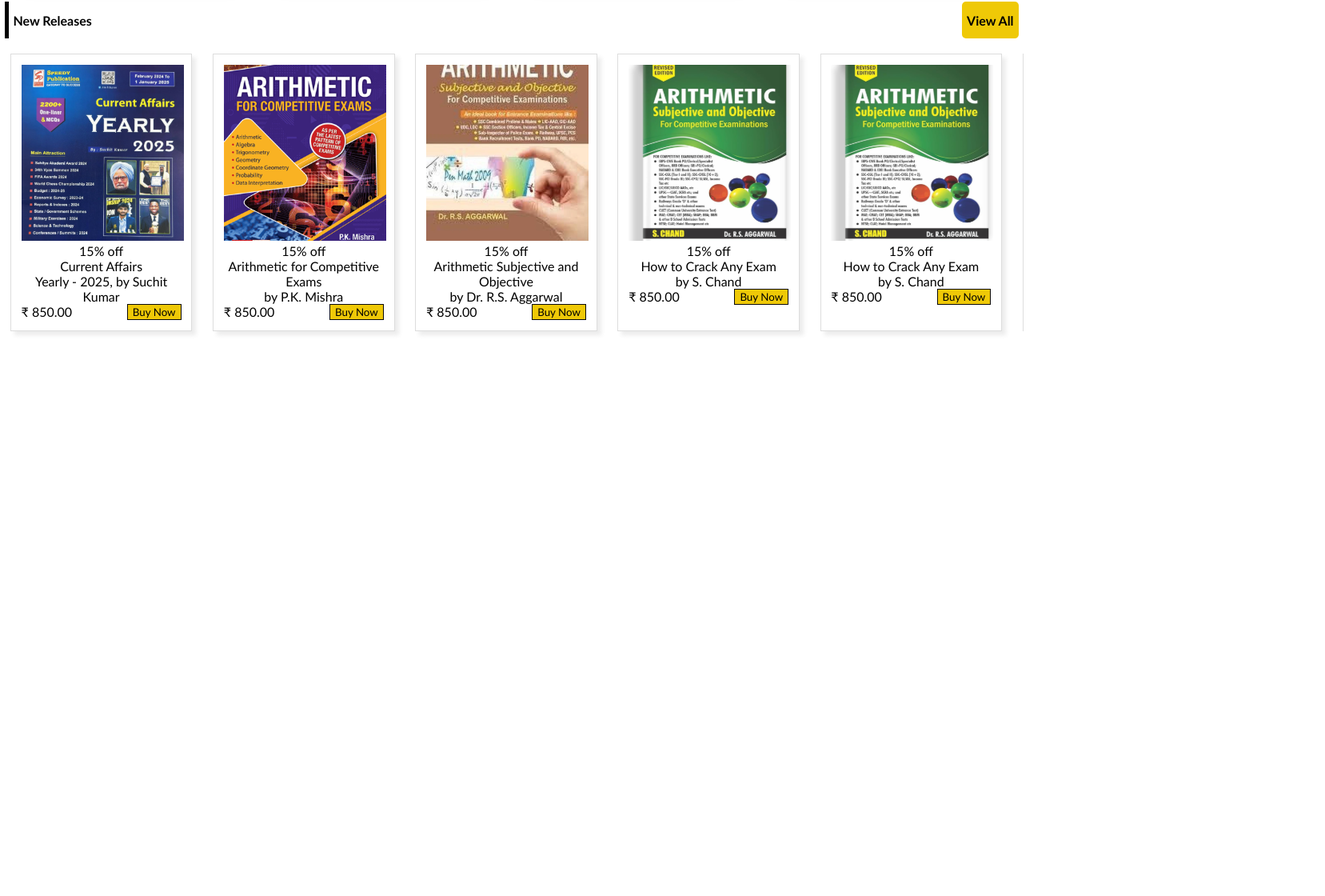
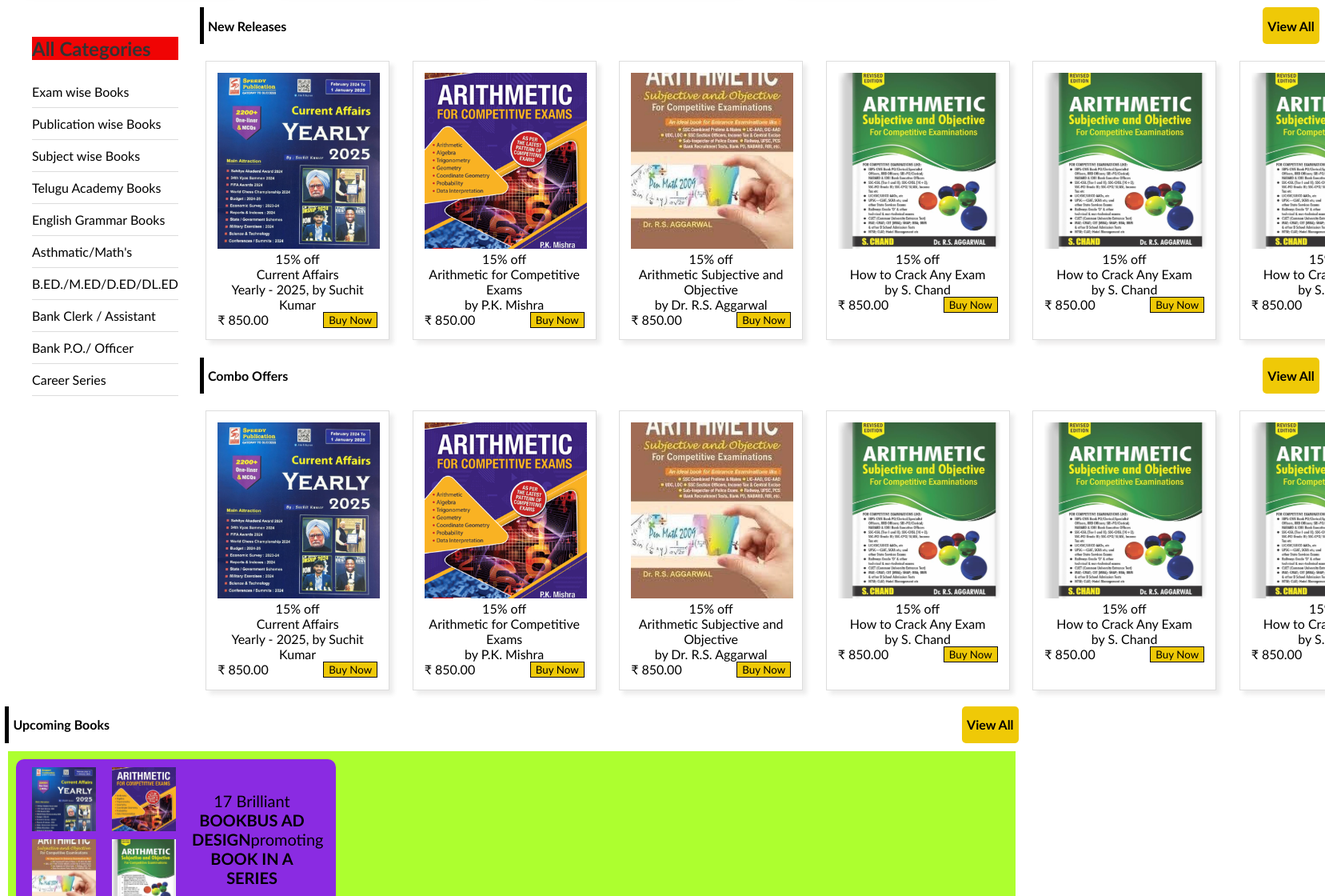
Before and after one commit to lokeshwarp01/indianbookhouse, a React (Create React App) app: page / in a window 1280 px wide. Shown: the part 908-2028 px from the top of the page at 80% size, 1657 px wide, since content can reach past the window. Before the commit the page ends 1334 px from the top, so only its background shows below. Built offline with nearby package versions, Linux system fonts and the light colour scheme.

Commit message:
add more sidebar and upcomming title bar

```diff
--- a/src/App.css
+++ b/src/App.css
@@ -1,3 +1,9 @@
 * {
     font-family: 'Trebuchet MS', sans-serif;
 }
+
+.container1 {
+    display: flex;
+    align-items: flex-start;
+    margin-left: 20px;
+}
--- a/src/App.js
+++ b/src/App.js
@@ -5,6 +5,8 @@
 import PopularCat from "./components/PopularCat.js";
 import BookRack from "./components/Bookrack.js";
 import './App.css';
+import AllCatSidebar from "./components/AllCatSidebar.js";
+import UpCommingBooks from "./components/UpCommingBooks.js";
 function App() {
   return (
     <div className="App">
@@ -15,11 +17,23 @@
         headingText="Popular Categories"
         buttonText="View All" />
       <PopularCat />
+      <div className="container1">
+        <AllCatSidebar />
+        <div className="container2">
+          <HeadingButton
+            headingText="New Releases"
+            buttonText="View All" />
+          <BookRack />
+          <HeadingButton
+            headingText="Combo Offers"
+            buttonText="View All" />
+          <BookRack />
+        </div>
+      </div>
       <HeadingButton
-        headingText="New Releases"
+        headingText="Upcoming Books"
         buttonText="View All" />
-      <BookRack />
-
+      <UpCommingBooks />
     </div >
   );
 }
--- a/src/components/ActionBar.css
+++ b/src/components/ActionBar.css
@@ -1,4 +1,3 @@
-
 .content {
     display: flex;
     flex-direction: row;
@@ -21,3 +20,7 @@
     background-color: #f00404;
     cursor: pointer;
 }
+
+.content-button.active {
+    background-color: #f00404;
+}
--- /dev/null
+++ b/src/components/AllCatSidebar.css
@@ -0,0 +1,39 @@
+.sidebar {
+  display: flex;
+  flex-direction: column;
+  max-width: 250px;
+  min-height: 100%;
+  align-items: stretch;
+  padding: 20px;
+  border-radius: 10px;
+}
+
+.sidebar h3 {
+  background-color: #f00404;
+  margin-bottom: 20px;
+  color: #333;
+  font-size: 1.5rem;
+}
+
+.sidebar ul {
+  list-style: none;
+  padding: 0;
+  margin: 0;
+}
+
+.sidebar li {
+  padding: 10px 0;
+  border-bottom: 1px solid #ddd;
+  cursor: pointer;
+  transition: all 0.3s ease;
+}
+
+.sidebar li:hover {
+  background-color: #f00404;
+}
+
+.sidebar li.active {
+  background-color: #f00404;
+  color: white;
+  padding-left: 10px;
+}
--- /dev/null
+++ b/src/components/AllCatSidebar.js
@@ -0,0 +1,23 @@
+import React from 'react';
+import './AllCatSidebar.css';
+const AllCatSidebar = () => {
+    return (
+        <div className="sidebar">
+            <h3>All Categories</h3>
+            <ul>
+                <li>Exam wise Books</li>
+                <li>Publication wise Books</li>
+                <li>Subject wise Books</li>
+                <li>Telugu Academy Books</li>
+                <li>English Grammar Books</li>
+                <li>Asthmatic/Math's</li>
+                <li>B.ED./M.ED/D.ED/DL.ED</li>
+                <li>Bank Clerk / Assistant</li>
+                <li>Bank P.O./ Officer</li>
+                <li>Career Series</li>
+            </ul>
+        </div >
+    );
+};
+
+export default AllCatSidebar;
--- /dev/null
+++ b/src/components/UpCommingBooks.css
@@ -0,0 +1,82 @@
+.upcoming-books {
+    display: flex;
+    justify-content: space-between;
+    margin: 10px;
+    background-color: greenyellow;
+}
+
+.book1 {
+    position: relative;
+    margin: 10px;
+    min-height: 200px;
+    min-width: 400px;
+    border-radius: 10px;
+    background-color: blueviolet;
+}
+
+#Bimage1 {
+    position: absolute;
+    top: 10px;
+    left: 20px;
+    height: 80px;
+    width: 80px;
+    background-image: url("../assets/image1.svg");
+    background-size: cover;
+}
+
+#Bimage2 {
+    position: absolute;
+    top: 10px;
+    left: 120px;
+    height: 80px;
+    width: 80px;
+    background-image: url("../assets/image2.svg");
+    background-size: cover;
+}
+
+#Bimage3 {
+    position: absolute;
+    top: 100px;
+    left: 20px;
+    height: 80px;
+    width: 80px;
+    background-image: url("../assets/image3.svg");
+    background-size: cover;
+}
+
+#Bimage4 {
+    position: absolute;
+    top: 100px;
+    left: 120px;
+    height: 80px;
+    width: 80px;
+    background-image: url("../assets/image4.svg");
+    background-size: cover;
+}
+
+#content {
+    position: absolute;
+    top: 20px;
+    left: 220px;
+    height: 100px;
+    width: 150px;
+    text-align: center;
+    font-size: 20px;
+}
+
+/*
+.book2 {
+    margin: 10px;
+    min-height: 200px;
+    min-width: 400px;
+    border-radius: 10px;
+    background-color: blueviolet;
+}
+
+.book3 {
+    margin: 10px;
+    min-height: 200px;
+    min-width: 400px;
+    border-radius: 10px;
+    background-color: blueviolet;
+} */
--- /dev/null
+++ b/src/components/UpCommingBooks.js
@@ -0,0 +1,26 @@
+import React from 'react';
+import './UpCommingBooks.css';
+
+const UpCommingBooks = () => {
+    return (
+        <div className="upcoming-books">
+            <div className="book1">
+                <div id='Bimage1'></div>
+                <div id='Bimage2'></div>
+                <div id='Bimage3'></div>
+                <div id='Bimage4'></div>
+                <div id='content'>
+                    <p>17 Brilliant
+                        <strong> BOOKBUS AD DESIGN</strong>
+                        promoting
+                        <strong> BOOK IN A SERIES </strong>
+                    </p>
+                </div>
+            </div>
+            <div className="book2"></div>
+            <div className="book3"></div>
+        </div >
+    );
+};
+
+export default UpCommingBooks;
```
Also changed, not shown: src/assets/alia.avif (added), src/assets/alia1.avif (added).
